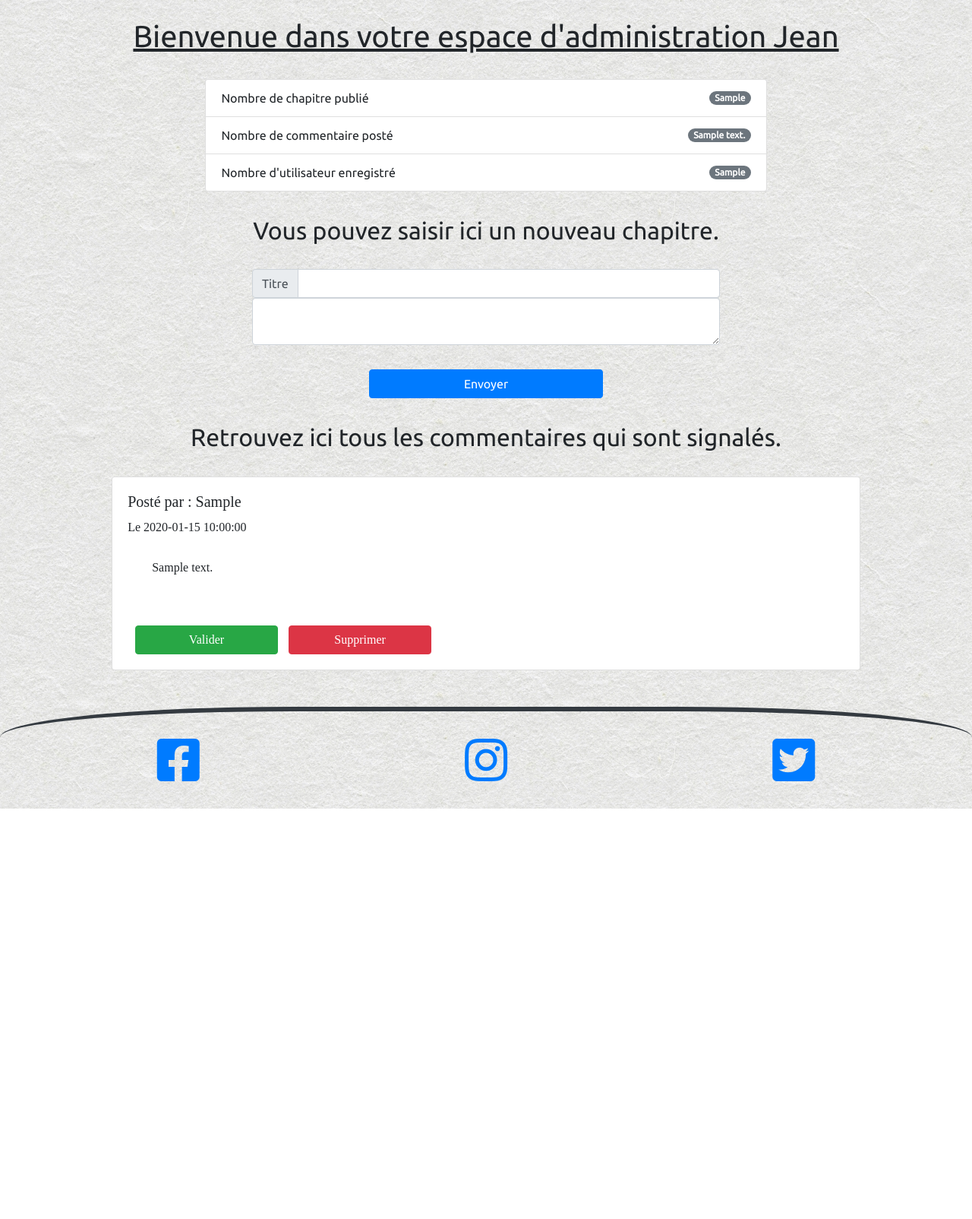
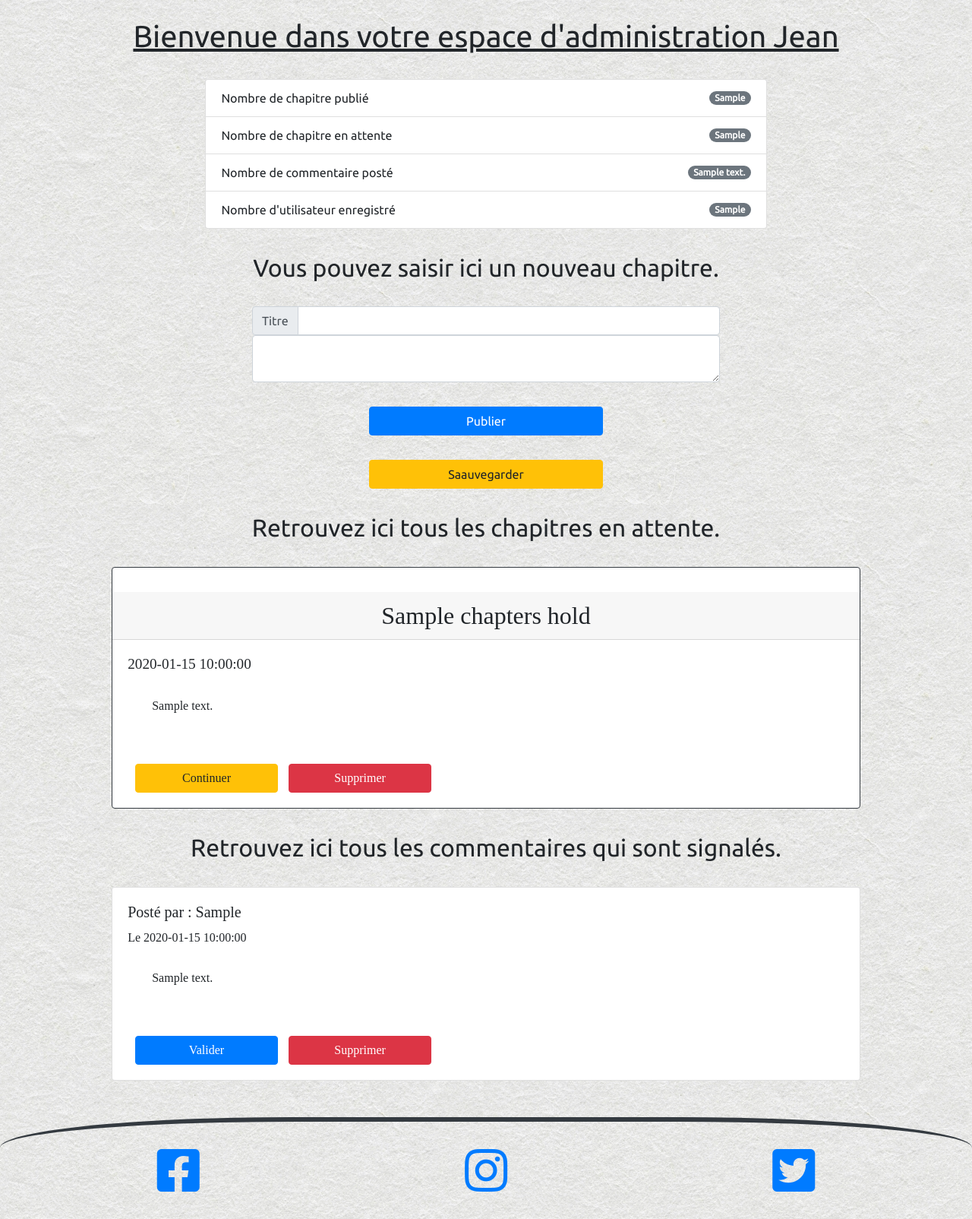
Before and after one commit to valentinantoin/Blog-Jean-Forteroche, a PHP site: template src/views/admin.twig in a window 1280 px wide. Shown: the part 56-1660 px from the top of the page at 76% size. Before the commit the page ends 1120 px from the top, so only its background shows below. Run offline with PHP 8.4, Linux system fonts and the light colour scheme; the template is opened without the code that fills it: most values are stand-ins (such as "Sample title", 1, 10 or a date in 2020); some libraries are stand-ins or nearby versions; some web fonts are replaced.

Commit message:
Add save chapter function

```diff
--- a/src/views/admin.twig
+++ b/src/views/admin.twig
@@ -14,6 +14,10 @@
                 <span class="badge badge-secondary badge-pill">{{ nbChapter }}</span>
             </li>
             <li class="list-group-item d-flex justify-content-between align-items-center">
+                Nombre de chapitre en attente
+                <span class="badge badge-secondary badge-pill">{{ nbChapterHold }}</span>
+            </li>
+            <li class="list-group-item d-flex justify-content-between align-items-center">
                 Nombre de commentaire posté
                 <span class="badge badge-secondary badge-pill">{{ nbComment }}</span>
             </li>
@@ -27,7 +31,7 @@
 
     <section>
 
-    <h2>Vous pouvez saisir ici un nouveau chapitre.</h2>
+    <h2 class="mt" id="newchap">Vous pouvez saisir ici un nouveau chapitre.</h2>
 
     <form method="post" action="https://jeanforteroche.valentin-antoin.fr/index.php?acces=postchap">
 
@@ -40,7 +44,8 @@
 
             <textarea class="form-control" aria-label="content" name="content"></textarea>
 
-       <button type="submit" class="btn btn-primary">Envoyer</button>
+       <button type="submit" class="btn btn-primary">Publier</button>
+        <button type="submit" class="btn btn-warning" formaction="https://jeanforteroche.valentin-antoin.fr/index.php?acces=savechap">Saauvegarder</button>
 
     </form>
     </section>
@@ -48,7 +53,25 @@
     <section>
 
 
-    <h2>Retrouvez ici tous les commentaires qui sont signalés.</h2>
+    <h2 class="mt" id="savechap">Retrouvez ici tous les chapitres en attente.</h2>
+
+        {% for chapterHold in chaptersHold %}
+
+            <div class="card border-dark">
+                <h2 class="card-header">{{ chapterHold.title | nl2br}}</h2>
+                <div class="card-body">
+                    <h3 class="card-text">{{ chapterHold.creation_date_fr }}</h3>
+                    <p class="card-text">{{ chapterHold.content | nl2br }}</p>
+                    <a href="https://jeanforteroche.valentin-antoin.fr/index.php?acces=modchap&id={{ chapterHold.id }}"><button type="button" class="btn btnAdmin btn-warning">Continuer</button></a>
+                    <a href="https://jeanforteroche.valentin-antoin.fr/index.php?acces=delchap&id={{ chapterHold.id }}"><button type="button" class="btn btnAdmin btn-danger">Supprimer</button></a>
+                </div>
+            </div>
+
+        {% endfor %}
+
+
+
+        <h2 class="mt" id="comments">Retrouvez ici tous les commentaires qui sont signalés.</h2>
 
         {%  for comment in comments %}
 
@@ -58,15 +81,15 @@
                     <h6 class="card-text">Le {{ comment.creation_date_fr }}</h6>
                     <p class="card-text">{{ comment.content }}</p>
 
-                <a href="https://jeanforteroche.valentin-antoin.fr/index.php?acces=valcom&id={{ comment.id }}"><button type="button" class="btn btnAdmin btn-success">Valider</button></a>
+                    <a href="https://jeanforteroche.valentin-antoin.fr/index.php?acces=valcom&id={{ comment.id }}"><button type="button" class="btn btnAdmin btn-primary">Valider</button></a>
                     <a href="https://jeanforteroche.valentin-antoin.fr/index.php?acces=delcom&id={{ comment.id }}"><button type="button" class="btn btnAdmin btn-danger">Supprimer</button></a>
 
                 </div>
             </div>
 
+        {% endfor %}
 
 
-{% endfor %}
 
     </section>
 
```
Lines whose indentation alone changed are shown as unchanged.
